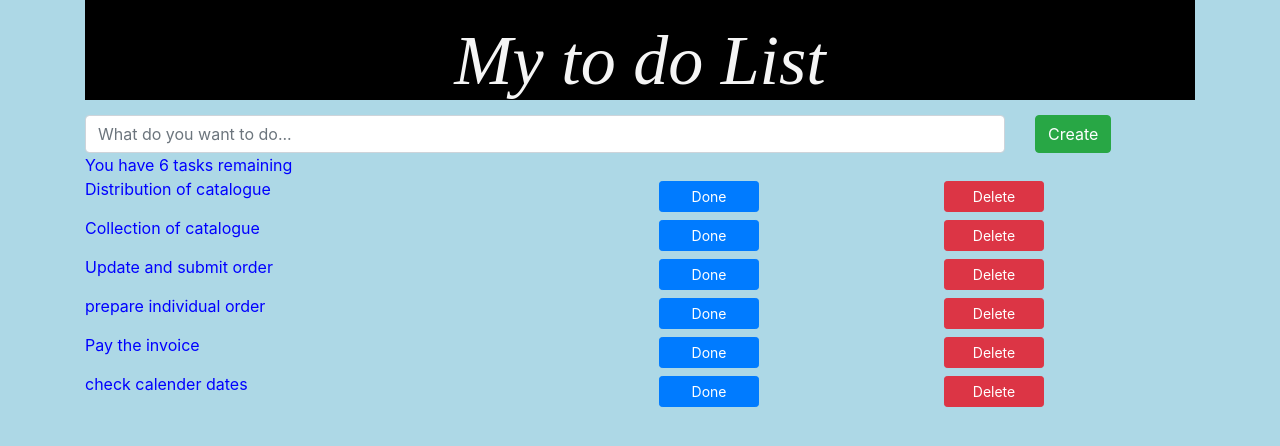
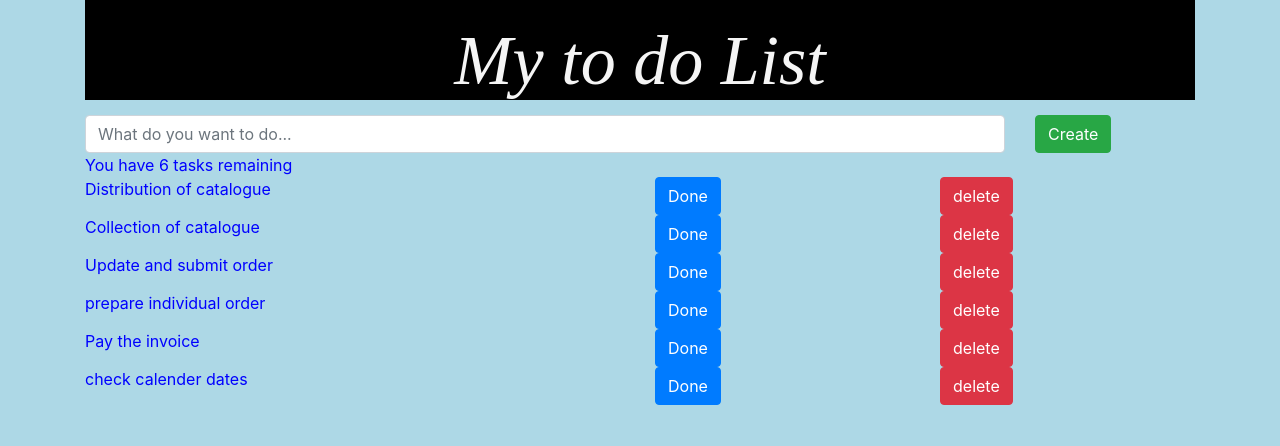
Before and after one commit to shazia5/todo_app_fronted, a React (Create React App) app: page / in a window 1280 px wide. Shown: the top 446 px of the page. Built offline with nearby package versions, Linux system fonts and the light colour scheme.

Commit message:
fix package-lock file

```diff
--- a/src/App.js
+++ b/src/App.js
@@ -27,37 +27,24 @@
      tasks.push(task);
      this.setState({ tasks: tasks });
    }
+   deleteTask = (taskId) => {
 
-   deleteTask = (taskId) => {
-   let tasks = this.state.tasks;
-   let filteredTasks = tasks.filter(function (task) {
+     let tasks = this.state.tasks;
+
+     let filteredTasks = tasks.filter(function (task) {
        return task.id !== taskId;
- });
-     this.setState({ tasks: filteredTasks
- });
-}
 
-    completeTask = (taskId) => {
-     let tasks = this.state.tasks;
-      let filteredTasks = tasks.filter(function (task) {
-         return task.id !== taskId;
-});
-      this.setState({ tasks: filteredTasks
-});
-}
+     });
+     this.setState({ tasks: filteredTasks });
 
-
-
-
-
+   }
    render() {
      return (
        <div className="container">
          <Header />
          <AddTask newTask={this.addTaskToList} />
          <TaskCounter count={this.state.tasks.length} />
-         <TaskList tasks={this.state.tasks} deleteTaskFunc={this.deleteTask} id={this.Id}
-         completeTaskFunc={this.completeTask} />
+         <TaskList tasks={this.state.tasks} deleteTaskFunc={this.deleteTask} id={this.Id} />
   </div>
 
      );
--- a/src/components/Task.js
+++ b/src/components/Task.js
@@ -7,10 +7,10 @@ class Task extends React.Component {
         this.props.deleteTaskFunc(this.props.task.id);
     }
     completedTask = () => {
-        this.props.completedTaskFunc(this.props.task.id)
+        this.props.completedTask(this.props.task.id)
     }
     render() {
-        const completed = this.props.task.completed
+        const completed = this.props.task.completed;
         return (
             <div className="row taskrow">
                 {completed &&
@@ -28,15 +28,15 @@ class Task extends React.Component {
                 }
                 <div className="col-6 col-md-3">
 
-                    <button type="button" className="btn btn-primary btn-sm m-1 btn-size " onClick={this.completeTask}>
+                    <button type="button" className="btn btn-primary" onClick={this.addTask}>
                         Done
                             </button>
                 </div>
                 <div>
                     <div className="col-6 col-md-3">
 
-                        <button type="button" className="btn btn-danger btn-sm m-1 btn-size" onClick={this.deleteTask}>
-                            Delete
+                        <button type="button" className="btn btn-danger" onClick={this.deleteTask}>
+                            delete
                     </button>
                     </div>
                 </div>
--- a/src/components/TaskList.js
+++ b/src/components/TaskList.js
@@ -8,7 +8,9 @@ class TaskList extends React.Component {
 
       <div>
       {this.props.tasks.map((task, index) => {
-          return <Task deleteTaskFunc={this.props.deleteTaskFunc} completeTaskFunc={this.props.completeTaskFunc}
+          return <Task deleteTaskFunc={this.props.deleteTaskFunc}
+
+          // completeTaskFunc={this.props.completeTaskFunc}
           task={task} key={index}
 
                       />;
```
Also changed, not shown: src/components/CompletedTasks.js (deleted, +0 -20 lines), 1 other file (tests, documents, lock files or other folders).
